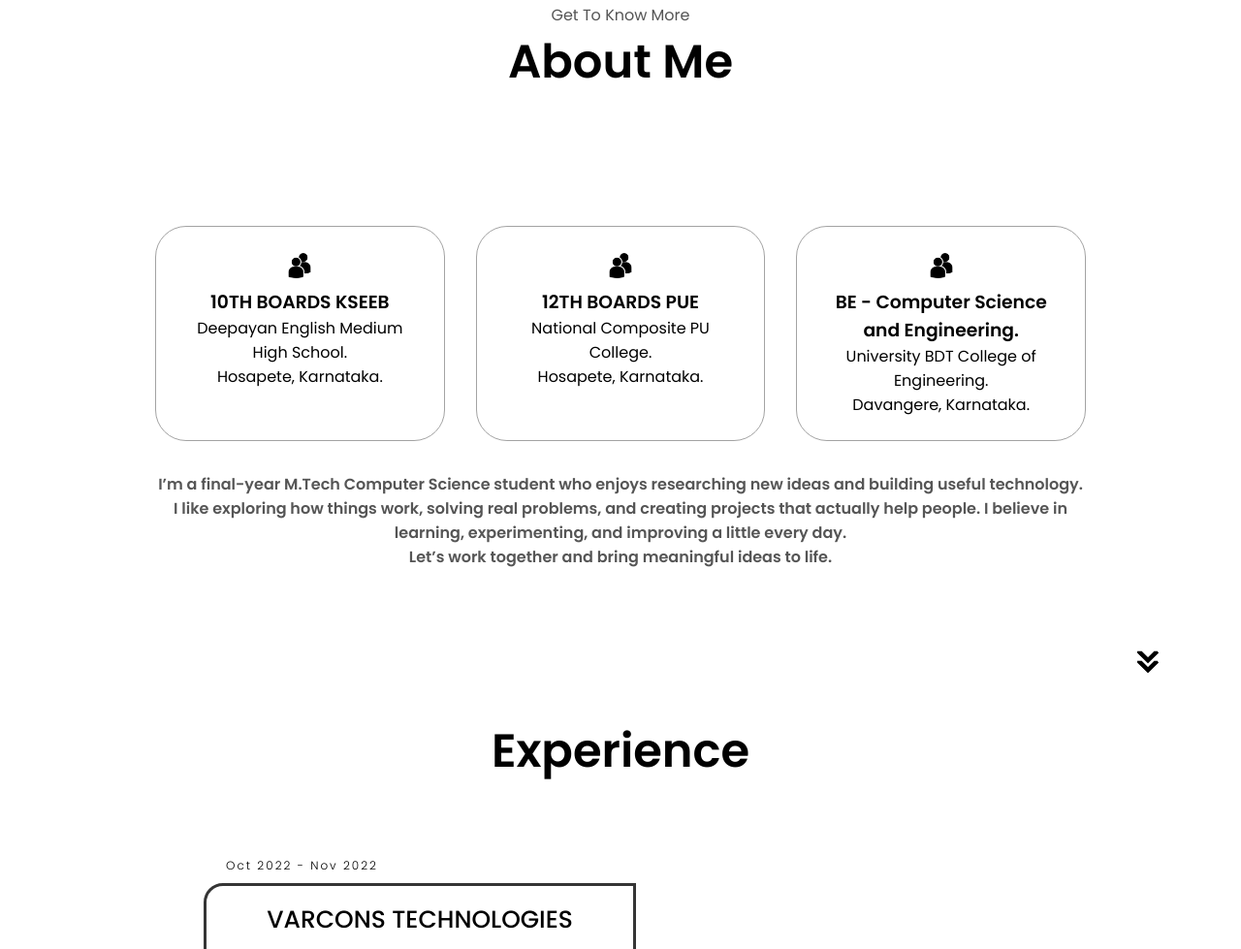
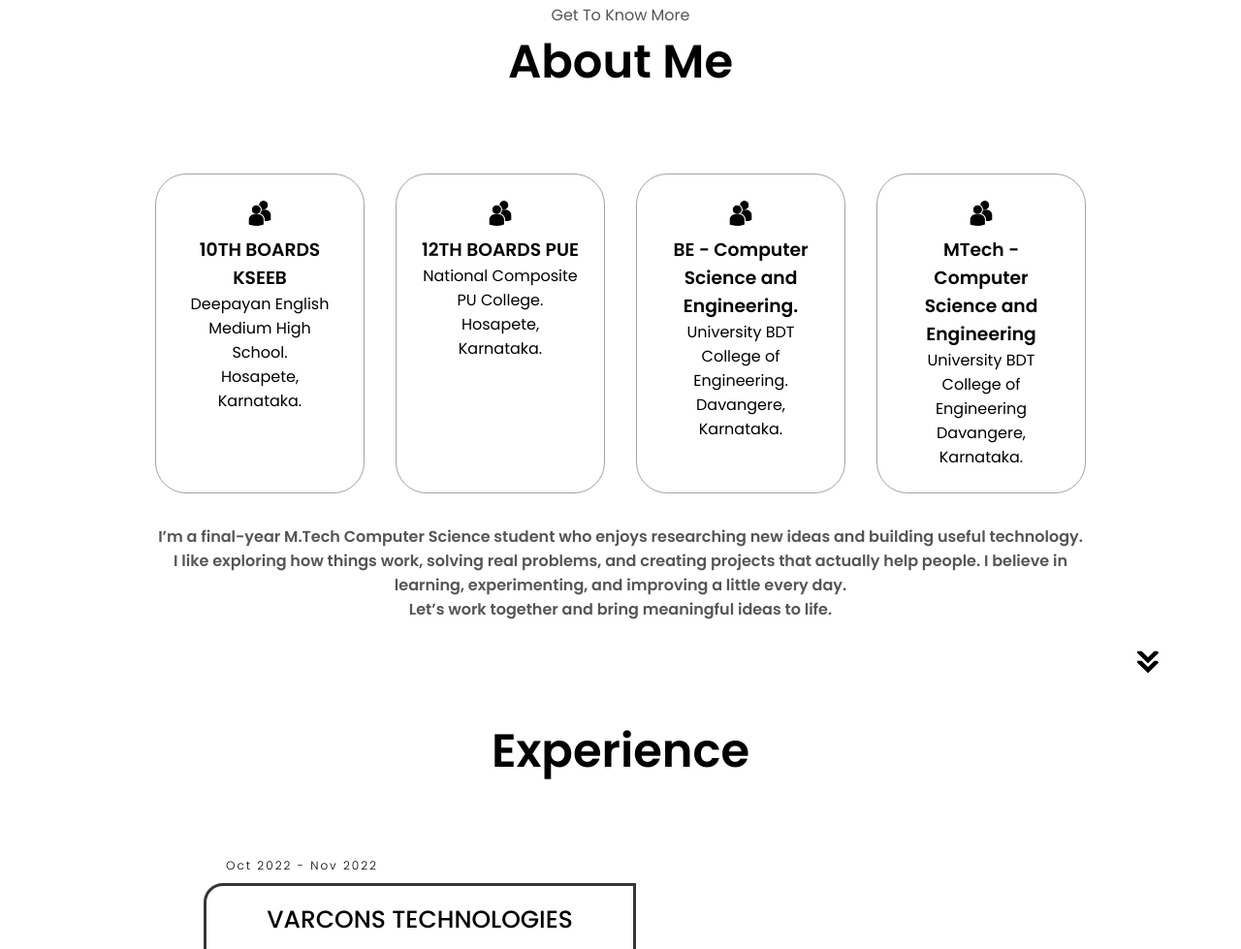
Before and after one commit to nazneen-k/My-Minimal-Portfolio, a plain HTML site: page index.html in a window 1280 px wide. Shown: the part 925-1904 px from the top of the page at 97% size. Drawn offline with Linux system fonts and the light colour scheme.

Commit message:
Update index.html

```diff
--- a/index.html
+++ b/index.html
@@ -94,6 +94,13 @@
               <h3>BE - Computer Science and Engineering.</h3>
 
               University BDT College of Engineering. <br />
+              Davangere, Karnataka.
+            </div>
+
+             <div class="details-container">
+              <img src="education.png" alt="Experience icon" class="icon" />
+              <h3>MTech - Computer Science and Engineering</h3>
+              University BDT College of Engineering <br />
               Davangere, Karnataka.
             </div>
           </div>
```
